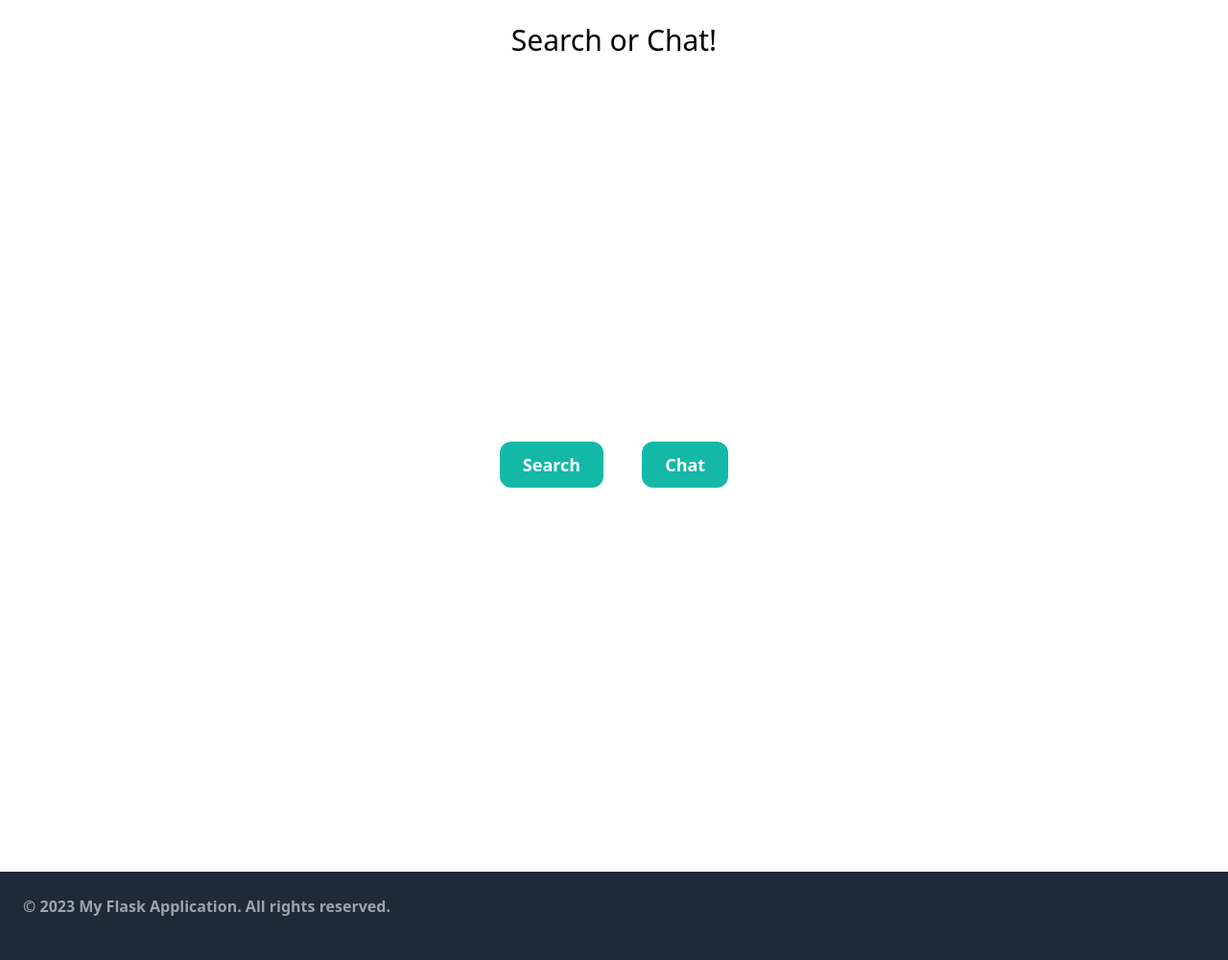
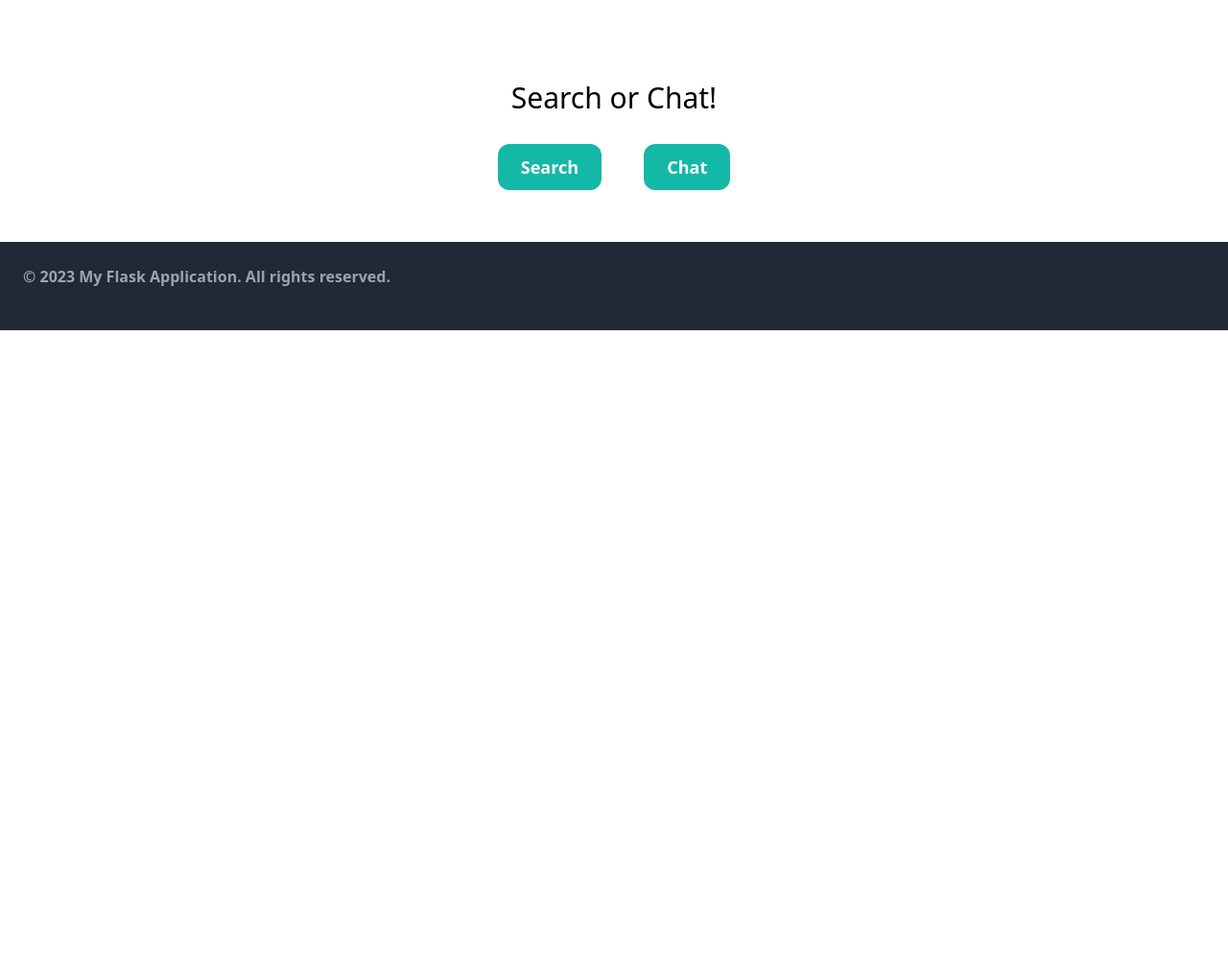
Before and after one commit to zawlurnthan/SearchAndChat, a Flask app: page / in a window 1280 px wide. Shown: the part 77-1077 px from the top of the page at 96% size. After the commit the page ends 421 px from the top, so only its background shows below. Run offline with Flask 3, Linux system fonts and the light colour scheme; some libraries are stand-ins or nearby versions.

Commit message:
prevent AI on empty input

```diff
--- a/app.py
+++ b/app.py
@@ -1,4 +1,4 @@
-from flask import Flask, render_template, request
+from flask import Flask, render_template, request, redirect
 
 from chat import answer_question
 from search import search_topic
@@ -36,11 +36,14 @@ def chat():
     if request.method == 'POST':
         # Allow the user to ask questions about the topic
         question = request.form['question']
-        # Answer the user's question using the search result as context
-        answer = answer_question(question)
 
-        # create a data structure to keep chatting
-        data.update({question: answer})
+        # prevent answer generating on empty input
+        if question != '':
+            # Answer the user's question using the search result as context
+            answer = answer_question(question)
+
+            # create a data structure to keep chatting
+            data.update({question: answer})
     return render_template('chat.html', question=question, data=data, answer=answer)
 
 
--- a/templates/index.html
+++ b/templates/index.html
@@ -3,9 +3,8 @@
 {% block title %}Home{% endblock %}
 
 {% block content %}
-    <div class="text-center">
-        <h2 class="mb-6 text-3xl">Search or Chat!</h2>
-        <div class="h-screen flex items-center justify-center">
+        <div class="m-5 p-5 text-center">
+            <h2 class="mb-5 p-5 text-3xl">Search or Chat!</h2>
             <button><a href="{{ url_for('search') }}" class="px-6 py-3 m-5 text-lg font-semibold bg-teal-500 text-white rounded-xl hover:bg-teal-700">Search</a></button>
             <button><a href="{{ url_for('chat') }}" class="px-6 py-3 m-5 text-lg font-semibold bg-teal-500 text-white rounded-xl hover:bg-teal-700">Chat</a></button>
         </div>
```
